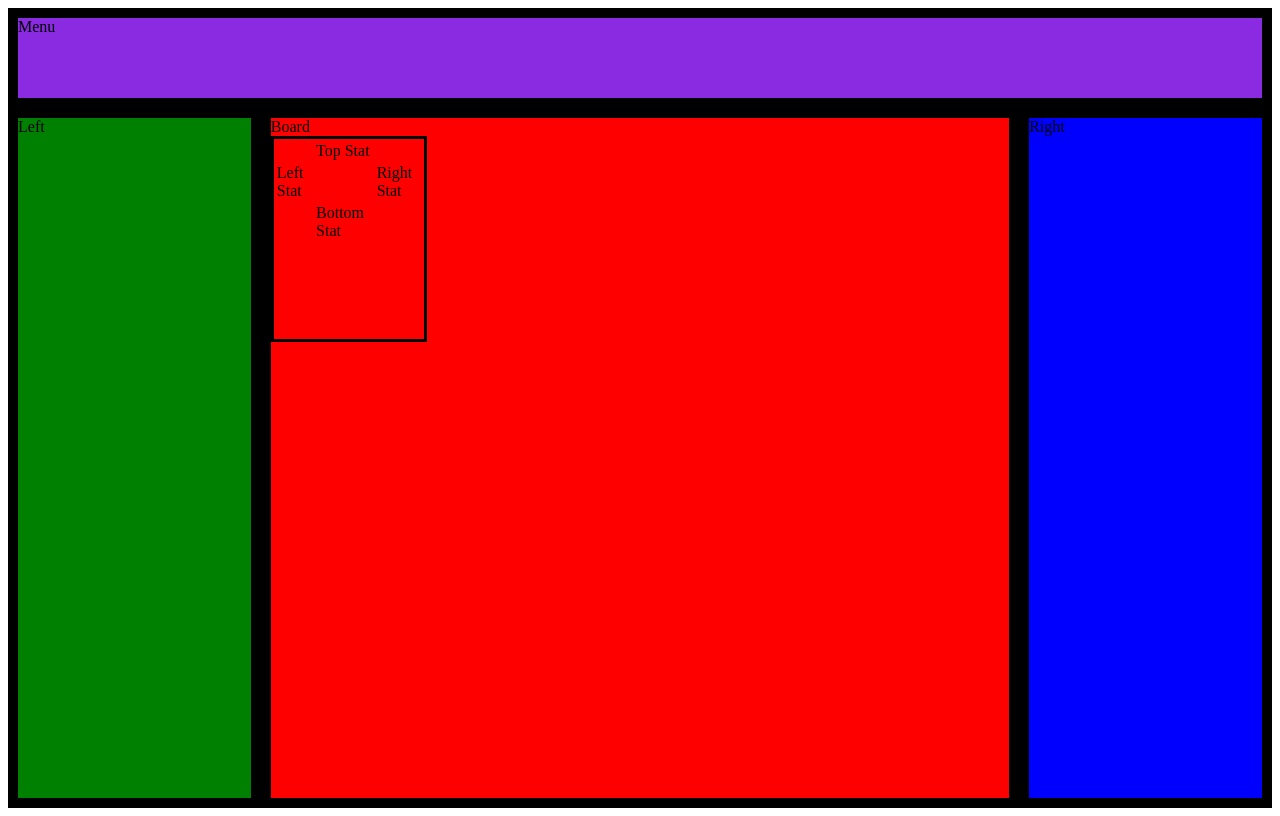
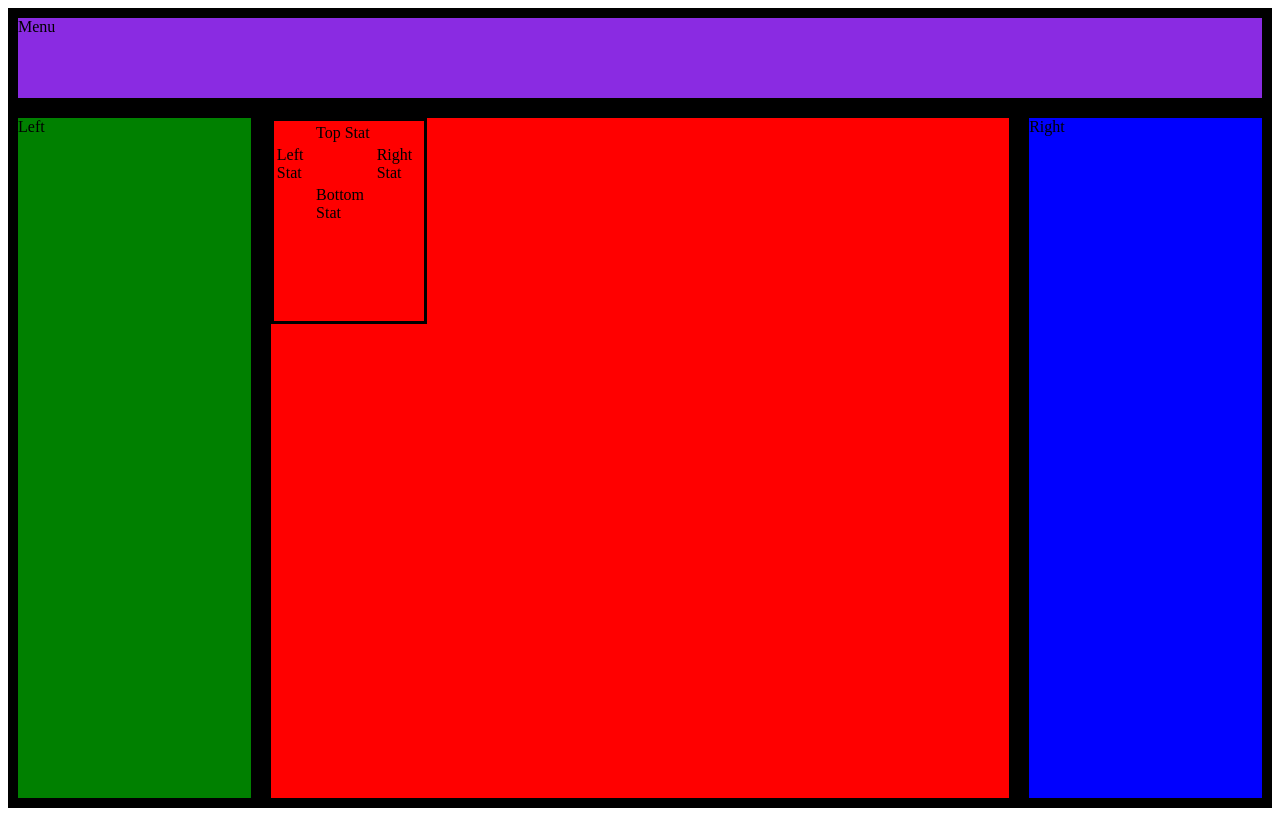
Before and after one commit to williammabernathy/Triple-Triad-Clone, a React (Create React App) app: page / in a window 1280 px wide. Built offline with nearby package versions, Linux system fonts and the light colour scheme.

Commit message:
added some file structure

```diff
--- a/public/index.html
+++ b/public/index.html
@@ -2,28 +2,19 @@
 <html lang="en">
   <head>
     <meta charset="utf-8" />
-    <link rel="icon" href="%PUBLIC_URL%/favicon.ico" />
+    <link rel="icon" href="" />
     <meta name="viewport" content="width=device-width, initial-scale=1" />
     <meta name="theme-color" content="#000000" />
     <meta
       name="description"
       content="Web site created using create-react-app"
     />
-    <link rel="apple-touch-icon" href="%PUBLIC_URL%/logo192.png" />
+    <link rel="apple-touch-icon" href="" />
     <!--
       manifest.json provides metadata used when your web app is installed on a
       user's mobile device or desktop. See https://developers.google.com/web/fundamentals/web-app-manifest/
     -->
     <link rel="manifest" href="%PUBLIC_URL%/manifest.json" />
-    <!--
-      Notice the use of %PUBLIC_URL% in the tags above.
-      It will be replaced with the URL of the `public` folder during the build.
-      Only files inside the `public` folder can be referenced from the HTML.
-
-      Unlike "/favicon.ico" or "favicon.ico", "%PUBLIC_URL%/favicon.ico" will
-      work correctly both with client-side routing and a non-root public URL.
-      Learn how to configure a non-root public URL by running `npm run build`.
-    -->
     <title>Triple Triad Clone</title>
   </head>
   <body>
--- a/src/App.js
+++ b/src/App.js
@@ -1,6 +1,7 @@
 import React from 'react';
 import './App.css';
 import Card from './Components/Card/Card';
+import Board from './Components/Board/Board';
 
 const App = () => {
   return (
@@ -13,9 +14,7 @@ const App = () => {
         Left
       </div>
       <div className="playingTable">
-        <div className="gameboardWrapper">
-          Board
-        </div>
+        <Board />
         <Card />
       </div>
       <div className="rightDeck">
--- a/src/Components/Board/Board.js
+++ b/src/Components/Board/Board.js
@@ -1,5 +1,5 @@
 import React, { useState } from "react";
-import "./Components/Board.css";
+import "./Board.css";
 
 const Board = () => {
   // gridPos = 3x3 array
```
Also changed, not shown: src/Components/Deck/Deck.js (deleted, +0 -12 lines), public/manifest.json, src/api/api.js (added), src/constants/constants.js (added), 1 other file (tests, documents, lock files or other folders).
